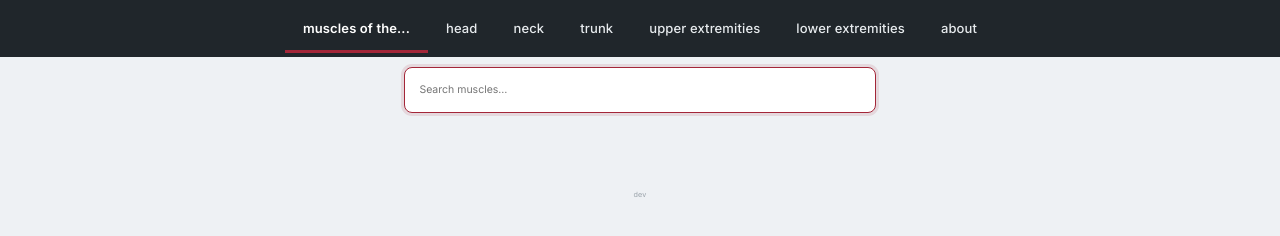
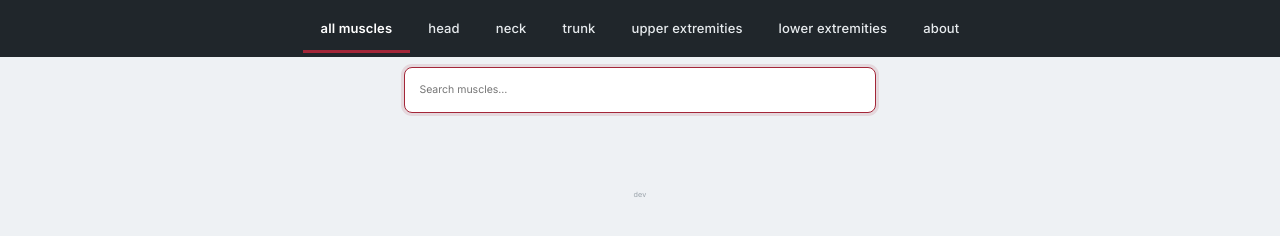
Before and after one commit to bpjohannessen/muscledb-web, a website: page public/index.html in a window 1280 px wide. Drawn offline with Linux system fonts and the light colour scheme; no server answers.

Commit message:
Update index.html

```diff
--- a/public/index.html
+++ b/public/index.html
@@ -15,7 +15,7 @@
             <div class="u-full-width">
                 <nav>
                     <ul>
-                        <li><a href="#/">muscles of the...</a></li>
+                        <li><a href="#/">all muscles</a></li>
                         <li><a href="#/group/126">head</a></li>
                         <li><a href="#/group/127">neck</a></li>
                         <li><a href="#/group/195">trunk</a></li>
```
